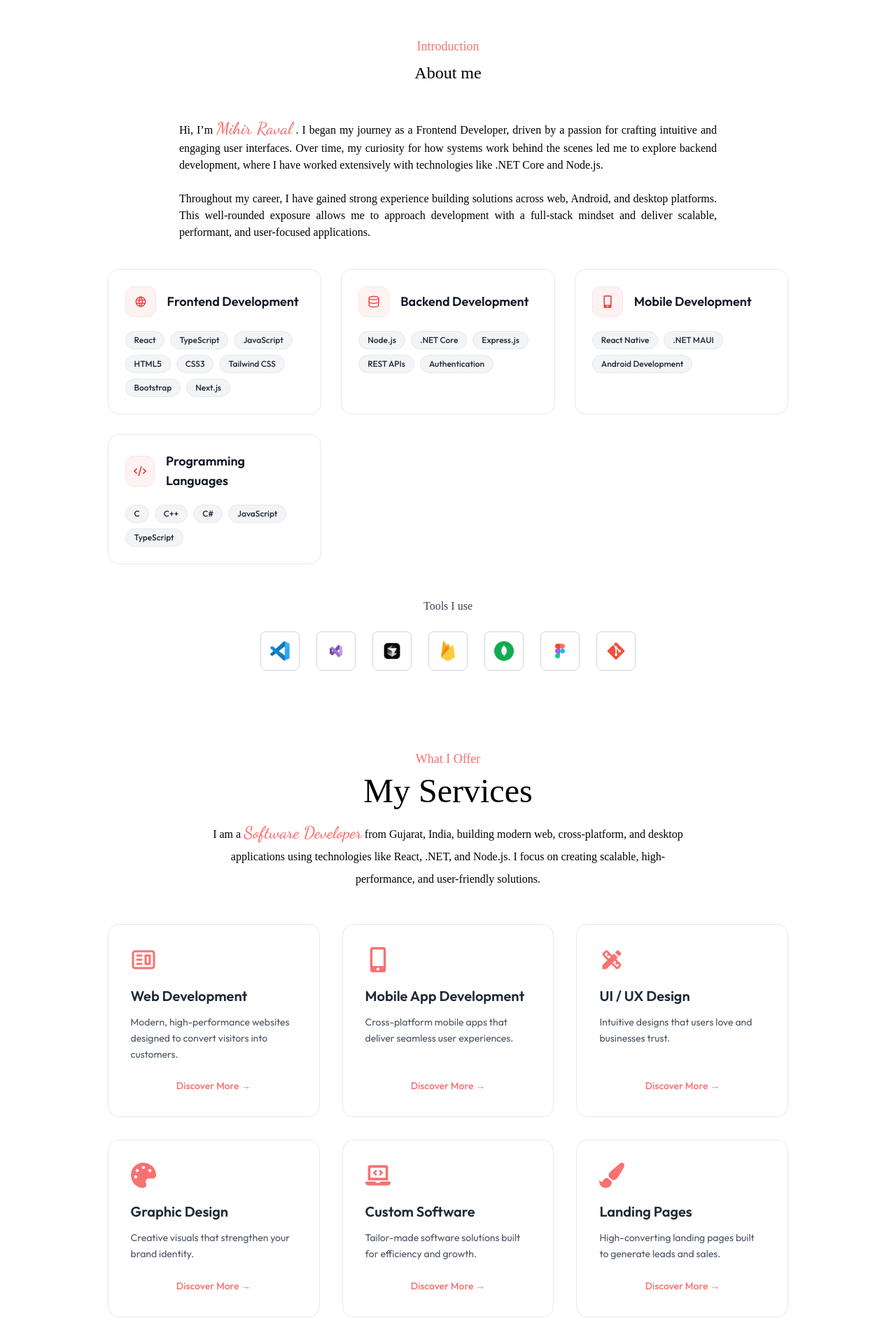
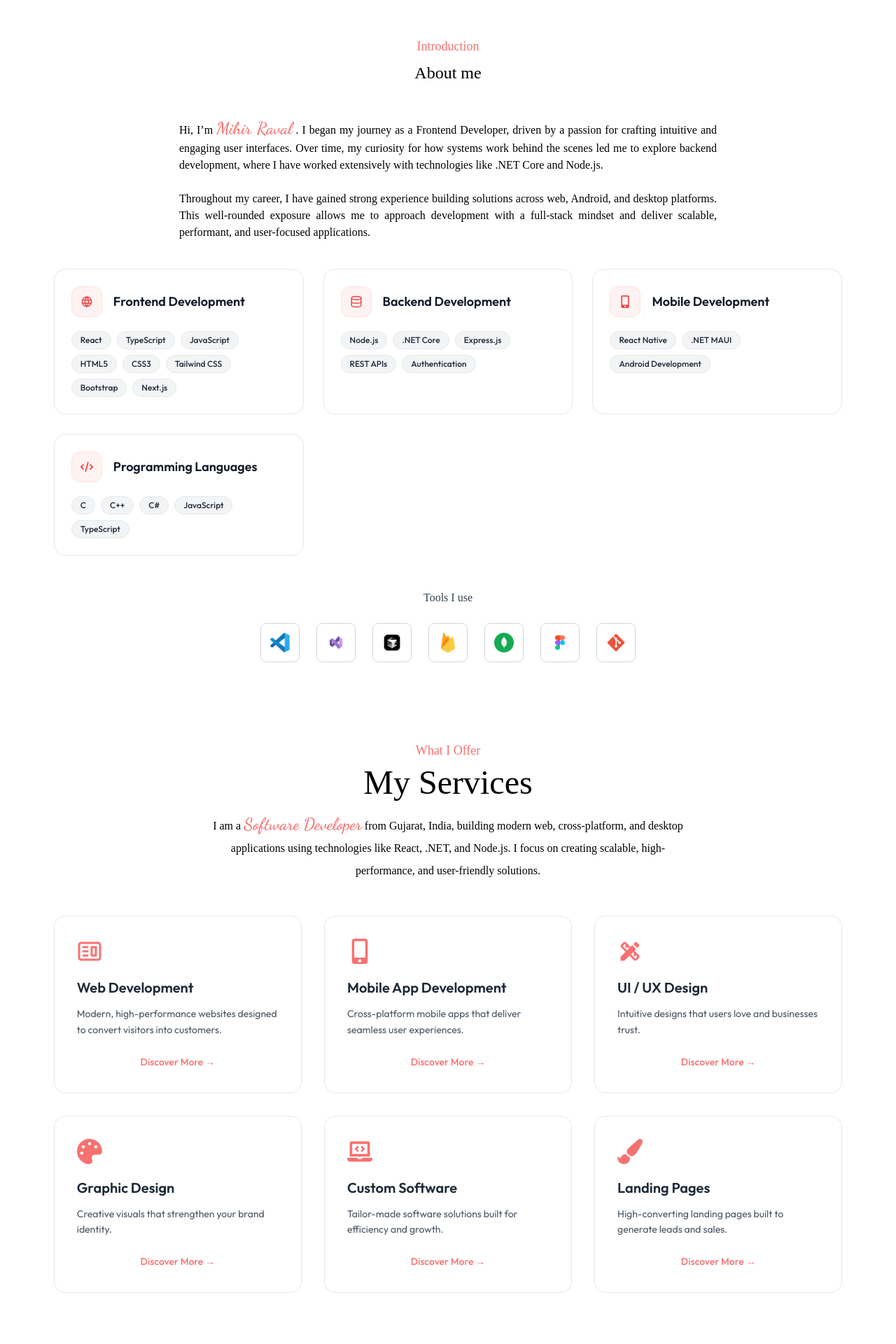
Before and after one commit to Mihiraval2005/React-Portfolio, a React (Vite) app in the folder client/: page / in a window 1280 px wide. Shown: the part 796-2716 px from the top of the page at 70% size. Built offline with nearby package versions, Linux system fonts and the light colour scheme; a web font is replaced by a local one.

Commit message:
improve spacing

```diff
--- a/client/src/components/About.jsx
+++ b/client/src/components/About.jsx
@@ -59,7 +59,7 @@ export default function About() {
   return (
     <div
       id="about"
-      className="w-full px-6 sm:px-[8%] lg:px-[12%] py-12 scroll-mt-20"
+      className="w-full px-6 sm:px-[8%] lg:px-[6%] py-12 scroll-mt-20"
     >
       <h4 className="text-center mb-2 text-lg font-Ovo text-[#F87171] font-medium">
         Introduction
--- a/client/src/components/Contact.jsx
+++ b/client/src/components/Contact.jsx
@@ -50,7 +50,7 @@ export default function Contact() {
   return (
     <div
       id="contact"
-      className="w-full px-[12%] py-10 scroll-mt-20 bg-[url('./assets/footer-bg-color.png')] bg-no-repeat bg-[length:90%_auto] bg-center dark:bg-none"
+      className="w-full px-[6%] py-10 scroll-mt-20 bg-[url('./assets/footer-bg-color.png')] bg-no-repeat bg-[length:90%_auto] bg-center dark:bg-none"
     >
       <h4 className="text-center mb-2 text-lg font-Ovo text-[#F87171] font-medium">
         Connect with me
--- a/client/src/components/Services.jsx
+++ b/client/src/components/Services.jsx
@@ -98,7 +98,7 @@ export default function Services() {
   ];
 
   return (
-    <div id="services" className="w-full px-[12%] py-16 scroll-mt-20">
+    <div id="services" className="w-full px-[6%] py-16 scroll-mt-20">
       <h4 className="text-center mb-2 text-lg font-Ovo text-[#F87171] font-medium">
         What I Offer
       </h4>
--- a/client/src/components/Work.jsx
+++ b/client/src/components/Work.jsx
@@ -82,7 +82,7 @@ export default function Work() {
   }, []);
 
   return (
-    <div id="work" className="w-full px-[12%] py-16">
+    <div id="work" className="w-full px-[6%] py-16">
       <h4 className="text-center mb-2 text-lg font-Ovo text-[#F87171] font-medium">
         Trusted by Businesses
       </h4>
@@ -144,7 +144,7 @@ export default function Work() {
                 <span
                   key={i}
                   className={`
-            px-3 py-1
+            px-3
             rounded-full
             text-xs font-medium
             border
```
